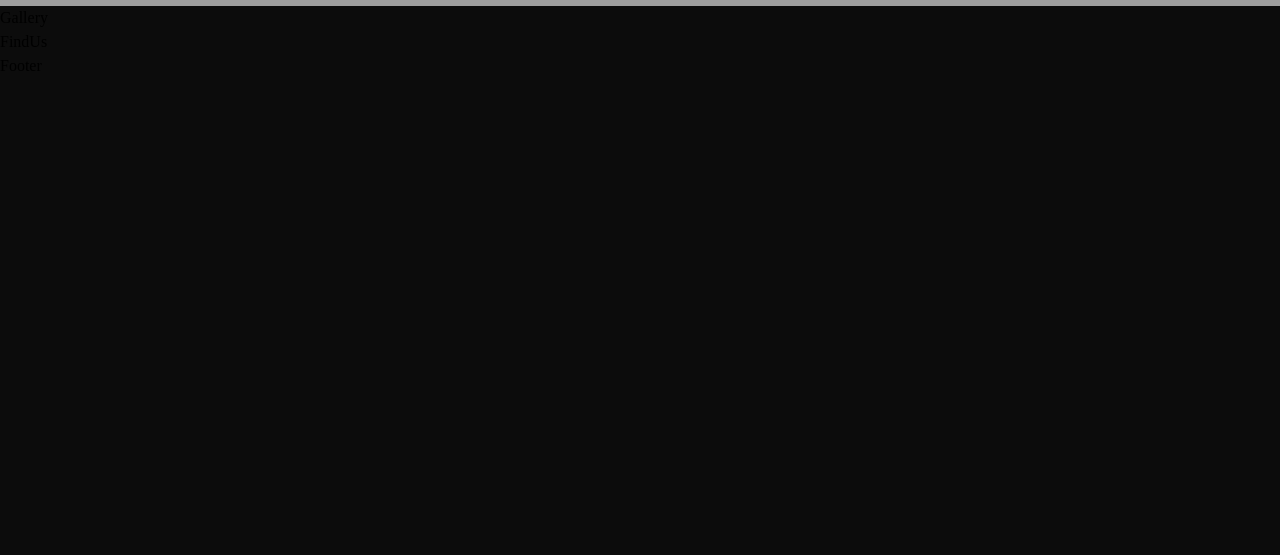
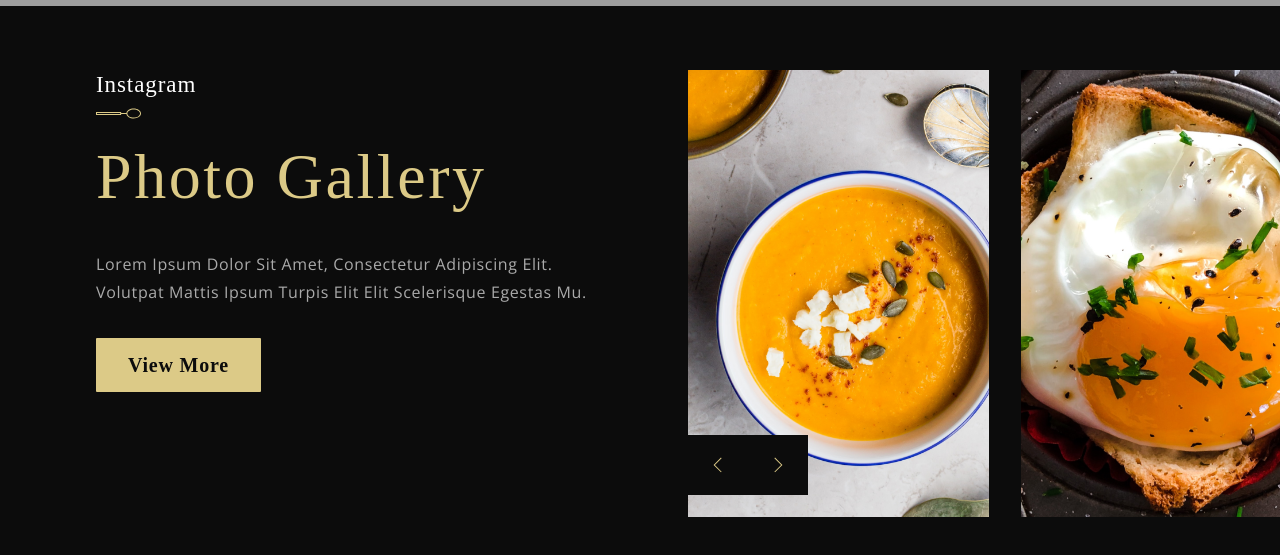
Before and after one commit to rcastillod/gerich-restaurant-react, a React (Create React App) app: page / in a window 1280 px wide. Shown: the part 5458-6013 px from the top of the page. Before the commit the page ends 5536 px from the top, so only its background shows below. Built offline with nearby package versions, Linux system fonts and the light colour scheme; grey boxes are pictures that could not be loaded; a web font is replaced by a local one.

Commit message:
feat: :sparkles: Gallery section is done!

```diff
--- a/src/container/Gallery/Gallery.css
+++ b/src/container/Gallery/Gallery.css
@@ -0,0 +1,146 @@
+.app__gallery {
+  display: flex;
+  flex-direction: column;
+  align-items: flex-start !important;
+  justify-content: space-between !important;
+  padding: 2rem 0 2rem 2rem;
+}
+
+@media (min-width: 40.625em) {
+  .app__gallery {
+    padding: 4rem 0 4rem 4rem;
+  }
+}
+
+@media (min-width: 65.625em) {
+  .app__gallery {
+    flex-direction: row;
+    padding: 4rem 0 4rem 6rem;
+  }
+}
+
+.app__gallery-content {
+  flex: 1;
+  display: flex;
+  justify-content: center;
+  align-items: flex-start;
+  flex-direction: column;
+
+  padding-block-end: 2rem;
+}
+
+@media (min-width: 65.625em) {
+  .app__gallery-content {
+    min-width: 31.25rem;
+    max-width: 32.5rem;
+  }
+}
+
+.app__gallery-images {
+  flex: 1;
+  display: flex;
+  max-width: 100%;
+  position: relative;
+}
+
+@media (min-width: 65.625em) {
+  .app__gallery-images {
+    max-width: 50%;
+  }
+}
+
+.app__gallery-images_container {
+  background-color: var(--color-black);
+  display: flex;
+  width: max-content;
+  overflow-x: scroll;
+  -ms-overflow-style: none;
+  scrollbar-width: none;
+  scroll-behavior: smooth;
+}
+
+.app__gallery-images_container::-webkit-scrollbar {
+  display: none;
+}
+
+.app__gallery-images_card {
+  position: relative;
+  min-width: 301px;
+  height: 447px;
+  margin-inline-end: 2rem;
+}
+
+.app__gallery-images_card img {
+  height: 100%;
+  width: 100%;
+  object-fit: cover;
+  opacity: 1;
+  transition: var(--transition);
+}
+
+.gallery__image-icon {
+  position: absolute;
+  color: var(--color-white);
+  font-size: 2rem;
+  opacity: 0;
+  transition: var(--transition);
+  cursor: pointer;
+}
+
+.app__gallery-images_card:is(:hover, :focus) img {
+  opacity: 0.4;
+}
+
+.app__gallery-images_card:is(:hover, :focus) .gallery__image-icon {
+  opacity: 1;
+}
+
+.app__gallery-images_navigation {
+  width: 100%;
+  display: flex;
+  align-items: center;
+
+  position: absolute;
+  bottom: 5%;
+}
+
+.gallery__arrow-icon {
+  height: 3.75rem;
+  width: 3.75rem;
+
+  display: flex;
+  align-items: center;
+  justify-content: center;
+
+  background-color: var(--color-black);
+  position: relative;
+  cursor: pointer;
+  z-index: 1;
+}
+
+.gallery__arrow-icon > svg {
+  color: var(--color-golden);
+  font-size: 1rem;
+}
+
+.gallery__arrow-icon::before {
+  content: "";
+  position: absolute;
+  top: 0;
+  right: 0;
+  height: 100%;
+  width: 0;
+  background-color: var(--color-golden);
+  transition: all 0.4s cubic-bezier(0.42, 0, 0.58, 1);
+  z-index: -1;
+}
+
+.gallery__arrow-icon:is(:hover, :focus)::before {
+  left: 0;
+  right: auto;
+  width: 100%;
+}
+
+.gallery__arrow-icon:is(:hover, :focus) > svg {
+  color: var(--color-black) !important;
+}
--- a/src/container/Gallery/Gallery.jsx
+++ b/src/container/Gallery/Gallery.jsx
@@ -1,11 +1,71 @@
-import React from 'react';
+import React, { useRef } from "react";
 
-import './Gallery.css';
+import "./Gallery.css";
 
-const Gallery = () => (
-  <div>
-    Gallery
-  </div>
-);
+// Assets
+import { images } from "../../constants";
+// Icons
+import { BsInstagram } from "react-icons/bs";
+import { TfiAngleLeft, TfiAngleRight } from "react-icons/tfi";
+// Components
+import { SubHeading } from "../../components";
+
+const Gallery = () => {
+  const scrollRef = useRef(null);
+
+  const scroll = (direction) => {
+    const { current } = scrollRef;
+
+    if (direction === "left") {
+      current.scrollLeft -= 300;
+    } else {
+      current.scrollLeft += 300;
+    }
+  };
+
+  const imagesGallery = [
+    images.gallery01,
+    images.gallery02,
+    images.gallery03,
+    images.gallery04,
+  ];
+
+  return (
+    <div className="app__gallery flex__center">
+      <div className="app__gallery-content">
+        <SubHeading title="Instagram" />
+        <h3 className="headtext__cormorant">Photo Gallery</h3>
+        <p className="p__opensans" style={{ marginBlock: "2rem" }}>
+          Lorem ipsum dolor sit amet, consectetur adipiscing elit. Volutpat
+          mattis ipsum turpis elit elit scelerisque egestas mu.
+        </p>
+        <a href="#" className="button">
+          View More
+        </a>
+      </div>
+      <div className="app__gallery-images">
+        <div className="app__gallery-images_container" ref={scrollRef}>
+          {imagesGallery.map((image, index) => (
+            <div
+              className="app__gallery-images_card flex__center"
+              key={`gallery_image-${index + 1}`}
+            >
+              <img src={image} alt="gallery img" />
+              <BsInstagram className="gallery__image-icon" />
+            </div>
+          ))}
+        </div>
+        <div className="app__gallery-images_navigation">
+          <div className="gallery__arrow-icon" onClick={() => scroll("left")}>
+            <TfiAngleLeft />
+          </div>
+          <div className="gallery__arrow-icon" onClick={() => scroll("right")}>
+            <TfiAngleRight />
+          </div>
+        </div>
+      </div>
+    </div>
+  );
+};
 
 export default Gallery;
```
